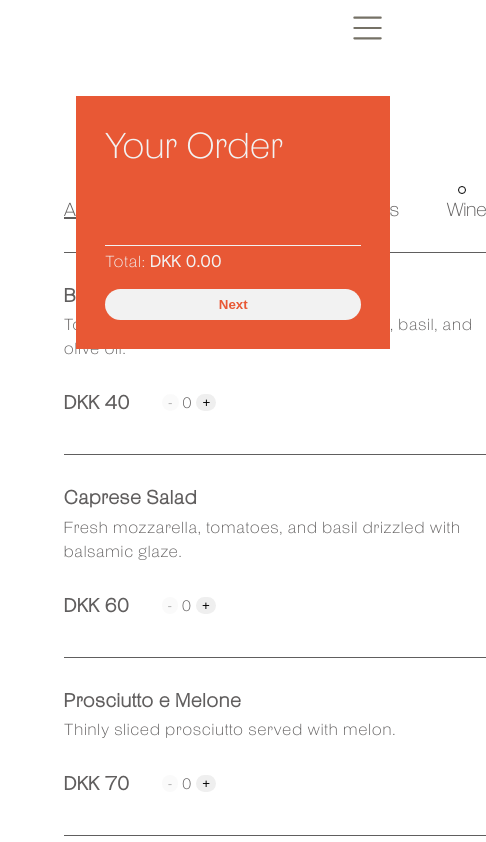
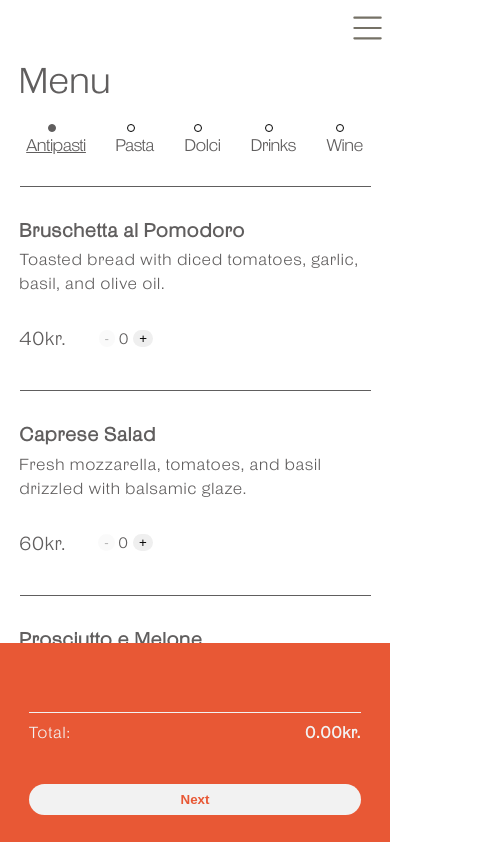
Before and after one commit to ozolinala/capanna74, a Next.js app: page /takeaway in a window 390 px wide. Shown: the top 842 px of the page, 486 px wide, since content can reach past the window. Built offline with nearby package versions, Linux system fonts and the light colour scheme.

Commit message:
Fixes to mobile view of home screen, takeaway and booking.

```diff
--- a/src/components/TakeawayCart.js
+++ b/src/components/TakeawayCart.js
@@ -1,9 +1,12 @@
 import React from "react";
 import styles from "../styles/TakeawayMenu.module.css";
+import { useState, useEffect } from "react";
 
 const TakeawayCart = ({ cartItems, orderProcess, setOrderProcess }) => {
   const calculateTotal = () => {
-    return cartItems.reduce((total, item) => total + item.price * item.quantity, 0).toFixed(2);
+    return cartItems
+      .reduce((total, item) => total + item.price * item.quantity, 0)
+      .toFixed(2);
   };
 
   return (
@@ -13,14 +16,14 @@ const TakeawayCart = ({ cartItems, orderProcess, setOrderProcess }) => {
         {cartItems.map((item) => (
           <li className={styles.cartListItem} key={item.id}>
             <div>
-              {item.name} x {item.quantity}
+              {item.name} × {item.quantity}
             </div>
-            <div>DKK{item.price}</div>
+            <div>{item.price}kr.</div>
           </li>
         ))}
       </ul>
       <p className={styles.total}>
-        Total: <b>DKK {calculateTotal()}</b>
+        Total: <b>{calculateTotal()}kr.</b>
       </p>
       {orderProcess ? (
         <p></p>
--- a/src/components/TakeawayInfo.js
+++ b/src/components/TakeawayInfo.js
@@ -36,7 +36,11 @@ const TakeawayInfo = ({ orderComplete, setOrderComplete }) => {
                 <br />
                 Your food will be ready in 20 minutes.
               </p>
-              <img src="/assets/check.svg" alt="Checkmark" className={styles.check} />
+              <img
+                src="/assets/check.svg"
+                alt="Checkmark"
+                className={styles.check}
+              />
               <Link className={styles.backToMenu} href="/">
                 Go back to menu
               </Link>
@@ -44,7 +48,11 @@ const TakeawayInfo = ({ orderComplete, setOrderComplete }) => {
           </div>
         ) : (
           <div>
-            <form onSubmit={handleSubmit} autoComplete="off" className={styles.formContainer}>
+            <form
+              onSubmit={handleSubmit}
+              autoComplete="off"
+              className={styles.formContainer}
+            >
               <div className={styles.leftColumn}>
                 <div>
                   <label
@@ -120,9 +128,6 @@ const TakeawayInfo = ({ orderComplete, setOrderComplete }) => {
                     required
                   />
                 </div>
-              </div>
-
-              <div className={styles.rightColumn}>
                 <div>
                   <label
                     style={{
--- a/src/components/TakeawayItem.js
+++ b/src/components/TakeawayItem.js
@@ -31,7 +31,7 @@ const TakeawayItem = ({ item, onAddToCart }) => {
         <p>{item.description}</p>
       </span>
       <span className={styles.priceAndQuantity}>
-        <h5>DKK {item.price}</h5>
+        <h5> {item.price}kr.</h5>
         <div className={styles.quantity}>
           <button onClick={handleRemoveClick} disabled={quantity === 0}>
             -
--- a/src/data/menuData.json
+++ b/src/data/menuData.json
@@ -24,7 +24,7 @@
         },
         {
           "id": 104,
-          "name": "Olives Miste",
+          "name": "Olive Miste",
           "description": "Mixed marinated olives.",
           "price": 50
         },
@@ -88,7 +88,12 @@
           "description": "Creamy Italian dessert with heavy cream and vanilla extract.",
           "price": 75
         },
-        { "id": 304, "name": "Amaretti", "description": "Almond cookies.", "price": 40 }
+        {
+          "id": 304,
+          "name": "Amaretti",
+          "description": "Almond cookies.",
+          "price": 40
+        }
       ]
     },
     {
--- a/src/styles/Contact.module.css
+++ b/src/styles/Contact.module.css
@@ -1,4 +1,3 @@
-
 .container {
   display: grid;
   grid-template-columns: 1fr 1fr;
@@ -17,7 +16,6 @@
   display: flex;
   flex-direction: column;
   gap: 4rem;
-
 }
 
 .contactInfoText h4 {
--- a/src/styles/Layout.module.css
+++ b/src/styles/Layout.module.css
@@ -87,7 +87,7 @@
 }
 
 .menuIcon img {
-  height:1.5rem;
+  height: 1.5rem;
   padding-right: 5%;
 }
 
@@ -167,12 +167,12 @@
 @media (max-width: 600px) {
   .logoContainer img {
     padding-bottom: 4%;
+    width: 80vw;
   }
   .footer {
     flex-direction: column;
     padding-top: 20%;
     padding-bottom: 20%;
-    margin-top: 25%;
   }
 
   .leftContainer,
--- a/src/styles/TakeawayMenu.module.css
+++ b/src/styles/TakeawayMenu.module.css
@@ -39,8 +39,7 @@
 }
 
 .takeawayContainer {
-  display: flex;
-  justify-content: space-between;
+  width: 50vw;
   padding-left: 4rem;
   padding-bottom: 10rem;
 }
@@ -57,17 +56,21 @@
   gap: 1rem;
 }
 
+.takeawayLeft h2 {
+  padding: 0;
+}
+
 .cartContainer {
   display: flex;
   flex-direction: column;
   background-color: var(--accent-color);
-  width: 16rem;
+  width: 18rem;
   padding: 1.8rem;
   color: var(--off-white);
   position: fixed;
   right: 0;
   top: 6rem;
-  gap: 1rem;
+  gap: 1vh;
 }
 
 .cartContainer ul {
@@ -80,6 +83,7 @@
   padding: 0;
   margin-top: 0;
   margin-bottom: 1rem;
+  font-size: 30px;
 }
 
 .cartContainer p {
@@ -153,8 +157,10 @@
 }
 
 .total {
+  display: flex;
+  justify-content: space-between;
   border-top: 1px solid var(--off-white);
-  padding-top: 0.2rem;
+  padding-top: 0.4rem;
 }
 
 .orderButton {
@@ -164,6 +170,7 @@
   border-radius: 50px;
   color: var(--accent-color);
   font-weight: 600;
+  margin-top: 2rem;
 }
 
 .goBackButton {
@@ -178,7 +185,47 @@
   padding: 1rem;
 }
 
-.nmaeAndDescription {
+.nameAndDescription {
   display: flex;
   flex-direction: column;
 }
+
+@media only screen and (max-width: 768px) {
+  .takeawayContainer {
+    padding-left: 0;
+    width: 90vw;
+    margin: auto;
+  }
+
+  .menuNavbar {
+    gap: 1rem;
+  }
+
+  .category {
+    font-size: 18px;
+  }
+
+  .cartContainer {
+    display: flex;
+    flex-direction: column;
+    background-color: var(--accent-color);
+    width: auto;
+    height: auto;
+    justify-content: end;
+    padding: 1.8rem;
+    color: var(--off-white);
+    position: fixed;
+    left: 0;
+    bottom: 0;
+    top: auto;
+    gap: 1vh;
+  }
+
+  .cartContainer h2 {
+    display: none;
+  }
+
+  .takeawayLeft h2 {
+    margin: 0;
+  }
+}
--- a/src/styles/globals.css
+++ b/src/styles/globals.css
@@ -10,19 +10,37 @@ html {
 }
 
 @font-face {
+  font-family: "Publish Gothic Light";
+  src:
+    url("/fonts/PublishGothicExpanded-Light.woff") format("woff"),
+    url("/fonts/PublishGothicExpanded-Light.woff2") format("woff2");
+}
+
+@font-face {
   font-family: "Publish Gothic";
   src:
-    url("/fonts/PublishGothicExpanded-Extralight.woff") format("woff"),
-    url("/fonts/PublishGothicExpanded-Extralight.woff2") format("woff2"),
-    url("/fonts/PublishGothicExpanded-Light.woff") format("woff"),
-    url("/fonts/PublishGothicExpanded-Light.woff2") format("woff2"),
     url("/fonts/PublishGothicExpanded-Regular.woff") format("woff"),
-    url("/fonts/PublishGothicExpanded-Regular.woff2") format("woff2"),
+    url("/fonts/PublishGothicExpanded-Regular.woff2") format("woff2");
+}
+
+@font-face {
+  font-family: "Publish Gothic Bold";
+  src:
     url("/fonts/PublishGothicExpanded-Bold.woff2") format("woff2"),
-    url("/fonts/PublishGothicExpanded-Bold.woff") format("woff"),
+    url("/fonts/PublishGothicExpanded-Bold.woff") format("woff");
+}
+
+@font-face {
+  font-family: "Publish Gothic Extralight";
+  src: url("/fonts/PublishGothicExpanded-Extralight.woff") format("woff")
+    url("/fonts/PublishGothicExpanded-Extralight.woff2") format("woff2");
+}
+
+@font-face {
+  font-family: "Publish Gothic Demibold";
+  src:
     url("/fonts/PublishGothicExpanded-Demibold.woff2") format("woff2"),
-    url("/fonts/PublishGothicExpanded-Demibold.woff") format("woff"),
-
+    url("/fonts/PublishGothicExpanded-Demibold.woff") format("woff");
 }
 
 @font-face {
@@ -33,7 +51,7 @@ html {
 }
 
 body {
-  font-family: "Publish Gothic", sans-serif;
+  font-family: "Publish Gothic Light", sans-serif;
   margin: 0;
   padding: 0;
   letter-spacing: 0.08rem;
@@ -54,7 +72,7 @@ h2 {
 }
 h3 {
   padding-left: 3%;
-  font-size: 25px;
+  font-size: 24px;
   font-weight: 500;
   color: var(--grey);
 }
@@ -62,6 +80,11 @@ h4 {
   font-size: 32px;
   font-weight: 500;
   color: var(--accent-color);
+}
+
+h5 {
+  font-size: 20px;
+  font-weight: 500;
 }
 
 p {
```
Also changed, not shown: src/components/BookingForm.js (+6 -4 lines), src/components/Menu.js (+25 -21 lines), src/styles/LandingGrid.module.css (+13 -5 lines), src/styles/Menu.module.css (+12 -6 lines).
